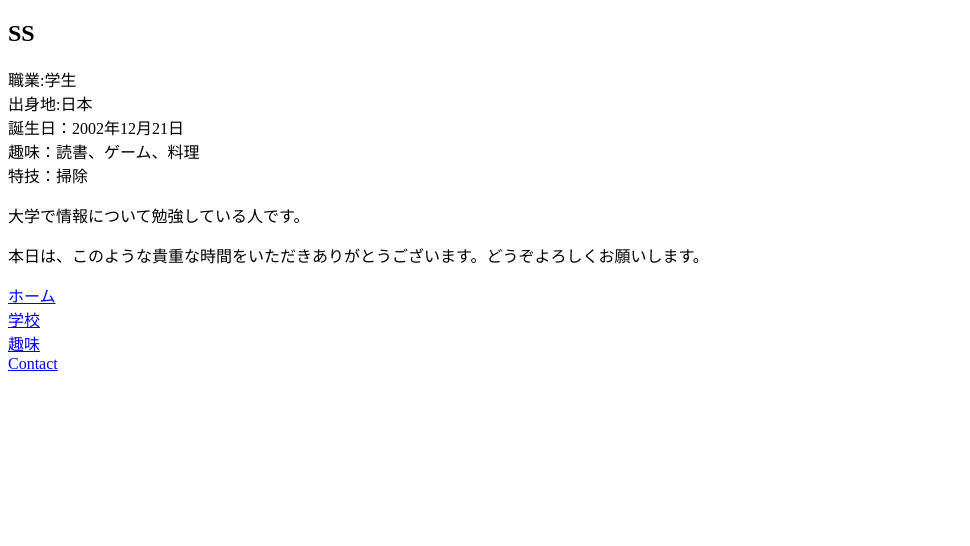
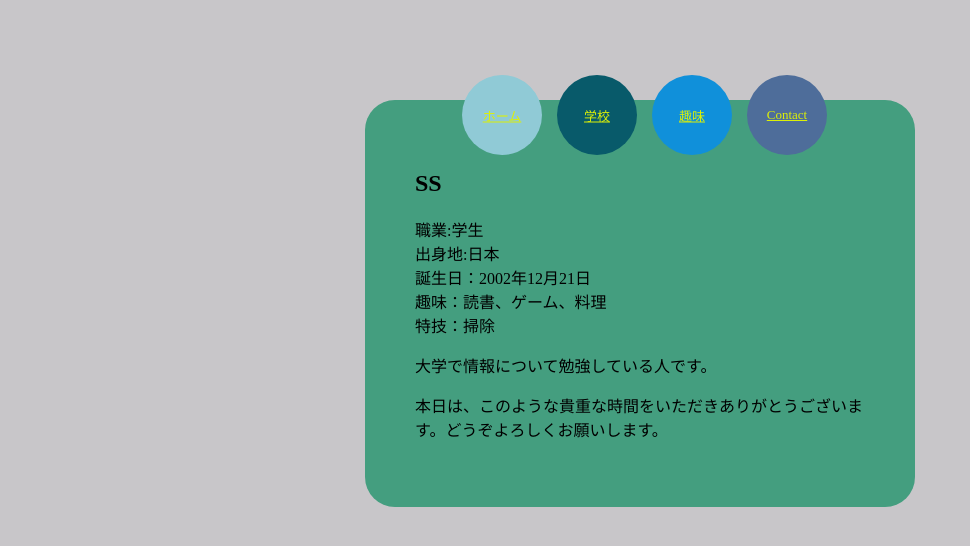
Before and after one commit to karinoshimizu/karinoshimizu.github.io, a plain HTML site: page index.html in a window 1280 px wide. Shown: the whole page, without its empty margins (0-970 px from the left). Drawn offline with Linux system fonts and the light colour scheme.

Commit message:
Update index.html

```diff
--- a/index.html
+++ b/index.html
@@ -2,7 +2,7 @@
 <html lang="en">
 <head>
     <meta charset="UTF-8">
-    <link rel="stylesheet" href="css/style.css">
+    <link rel="stylesheet" href="stylesheet.css">
 </head>
 <body>
     <div class="contact-us">
```
